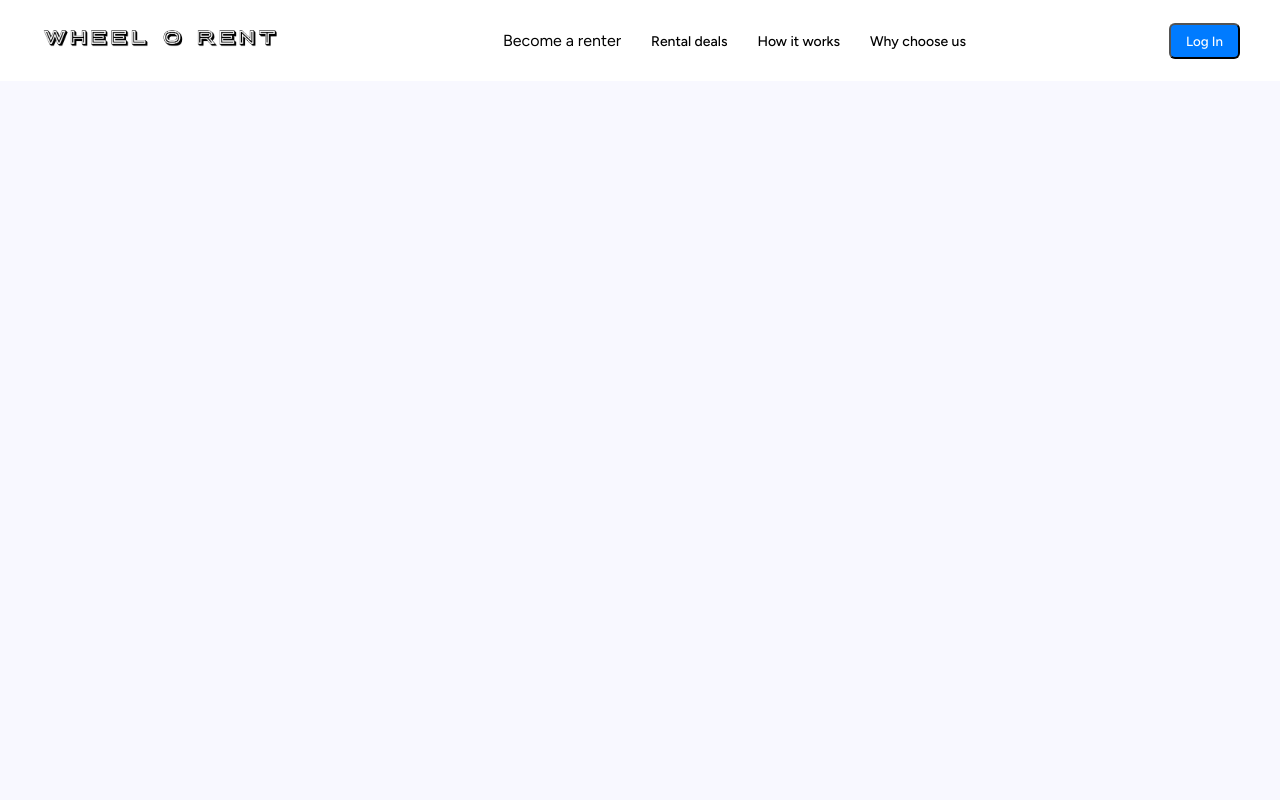
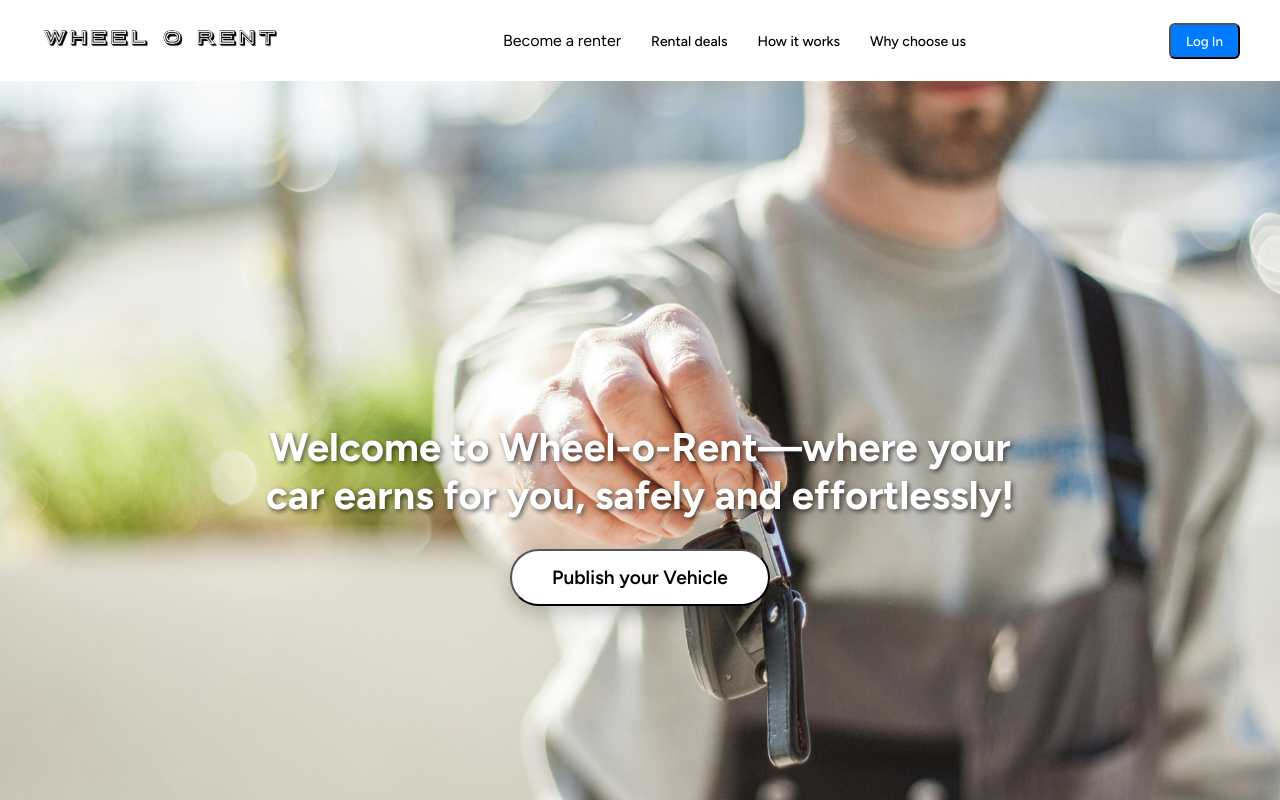
Before and after one commit to AkshatAwa/Wheelorent, a React (Vite) app: page /publishform in a window 1280 px wide. Shown: the top 800 px of the page. Built offline with nearby package versions, Linux system fonts and the light colour scheme.

Commit message:
PublishForm and enter only after login

```diff
--- a/src/App.jsx
+++ b/src/App.jsx
@@ -4,6 +4,7 @@ import { BrowserRouter as Router, Routes, Route } from 'react-router-dom'
 import Navbar from './assets/Component/navbar/Navbar'
 import Mainhero from './assets/Component/MainHero/Mainhero'
 import PublishCar from './assets/Component/PublishCar/PublishCar'
+import PublishForm from './assets/Component/PublishForm/PublishForm'
 
 function App() {
 
@@ -13,7 +14,8 @@ function App() {
       <Navbar />
       <Routes>
         <Route path="/" element={<Mainhero />} />
-        <Route path="/PublishyourVehicle" element={<PublishCar />} />
+        <Route path="/publishform" element={<PublishCar />} />
+        <Route path="/publishform/:userId" element={<PublishForm/>} />
       </Routes>
     </Router>
     </>
--- a/src/assets/Component/PublishCar/PublishCar.jsx
+++ b/src/assets/Component/PublishCar/PublishCar.jsx
@@ -4,12 +4,13 @@ import RentalDeals from '../RentDeals/RentDeals'
 import WhyChooseUs from '../WhyChooseUs/Wcu'
 import FAQ from '../FAQ/Faq'
 import Footer from '../Footer/Footer'
+import Mainhero from './PublishHero'
 
 const PublishCar = () => {
   return (
     <>
+    <Mainhero/>
     <HowItWorks/>
-    <RentalDeals/>
     <RentalDeals/>
     <WhyChooseUs/>
     <FAQ/>
--- /dev/null
+++ b/src/assets/Component/PublishCar/PublishHero.css
@@ -0,0 +1,38 @@
+.main-hero-container {
+    width: 98w;
+    height: 100vh;
+    background-size: cover;
+    background-position: center;
+    display: flex;
+    flex-direction: column;
+    justify-content: center;
+    align-items: center;
+    text-align: center;
+    color: white;
+    padding: 20px;
+  }
+
+  .hero-heading {
+    font-size: 2.5rem;
+    max-width: 800px;
+    font-weight: bold;
+    margin-bottom: 30px;
+    text-shadow: 2px 2px 5px rgba(0, 0, 0, 0.6);
+  }
+
+  .hero-button {
+    background-color: white;
+    color: black;
+    font-size: 1.2rem;
+    padding: 15px 40px;
+    border-radius: 50px;
+    font-weight: 600;
+    cursor: pointer;
+    transition: all 0.3s ease-in-out;
+    box-shadow: 0 8px 20px rgba(0, 0, 0, 0.2);
+  }
+
+  .hero-button:hover {
+    transform: scale(1.05);
+    background-color: #f5f5f5;
+  }
--- a/src/assets/Component/PublishCar/PublishHero.jsx
+++ b/src/assets/Component/PublishCar/PublishHero.jsx
@@ -1,21 +1,31 @@
 import React from 'react';
-import './Mainhero.css'; // For custom font if needed
-import carBg from '../PublishCar/publish.jpg'; // You can use the image you uploaded
+import { useNavigate } from 'react-router-dom';
+import { useAuth0 } from '@auth0/auth0-react';
+import './PublishHero.css';
+import carBg from '../PublishCar/publish.jpg';
 
 const Mainhero = () => {
+  const navigate = useNavigate();
+  const { user } = useAuth0();
+
+  const handlePublishClick = () => {
+    if (user && user.sub) {
+      const userId = user.sub.replace('|', '_'); // clean ID for URL
+      navigate(`/publishform/${userId}`);
+    } else {
+      alert("Please log in first.");
+    }
+  };
+
   return (
     <div
-      className="w-full h-screen bg-cover bg-center flex flex-col items-center justify-center text-white px-4"
-      style={{
-        backgroundImage: `url(${carBg})`,
-      }}
+      className="main-hero-container"
+      style={{ backgroundImage: `url(${carBg})` }}
     >
-      <h1 className="text-3xl md:text-5xl font-semibold text-center font-['cursive'] drop-shadow-lg">
-        Welcome to <span className="text-[#ffffff]">Wheel-o-Rent</span>—where your<br />
-        car earns for you, safely and effortlessly!
+      <h1 className="hero-heading">
+        Welcome to Wheel-o-Rent—where your car earns for you, safely and effortlessly!
       </h1>
-
-      <button className="mt-8 bg-white text-black text-lg font-semibold py-3 px-8 rounded-full hover:scale-105 transition-all duration-300 shadow-xl">
+      <button className="hero-button" onClick={handlePublishClick}>
         Publish your Vehicle
       </button>
     </div>
--- /dev/null
+++ b/src/assets/Component/PublishForm/PublishForm.jsx
@@ -0,0 +1,11 @@
+import React from 'react'
+
+const PublishForm = () => {
+  return (
+    <div>
+
+    </div>
+  )
+}
+
+export default PublishForm
--- a/src/assets/Component/navbar/Navbar.jsx
+++ b/src/assets/Component/navbar/Navbar.jsx
@@ -9,7 +9,7 @@ const Navbar = () => {
   const navigate = useNavigate();
 
   const handleRenterClick = () => {
-    navigate('/PublishyourVehicle');
+    navigate('/publishform');
   };
 
   return (
```
